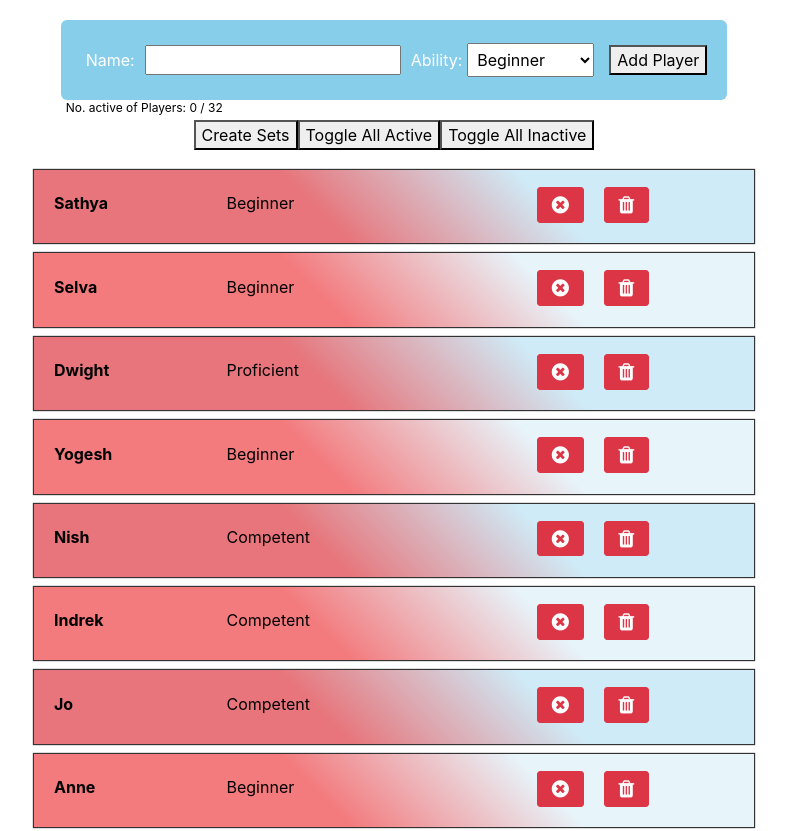
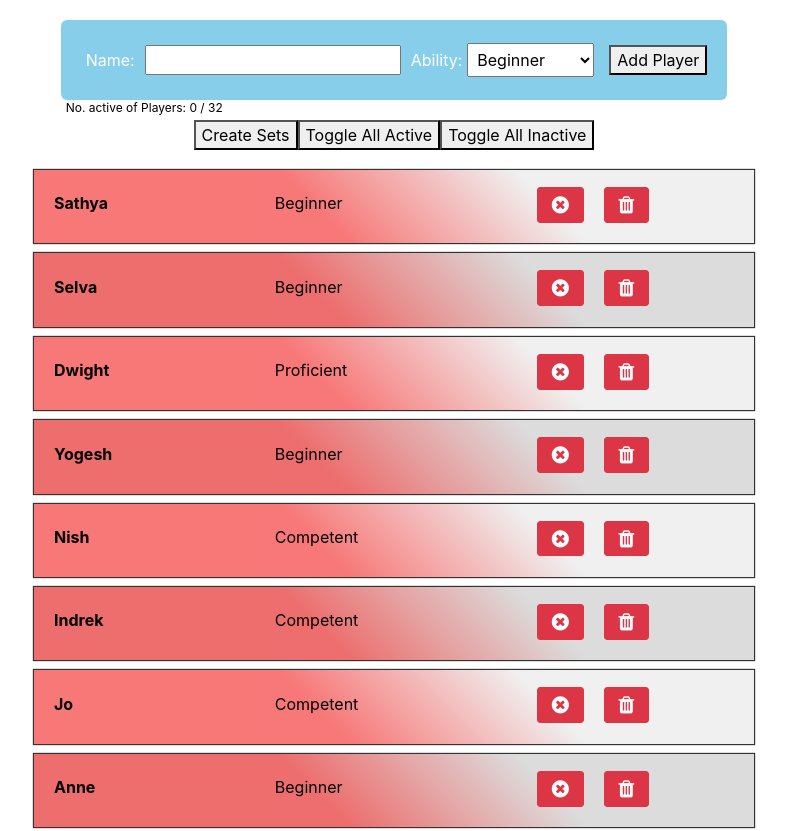
Before and after one commit to Dhrubub/tennis-matches-generator, a React (Create React App) app: page / in a window 1280 px wide. Shown: the top 831 px of the page, without its empty margins (246-1033 px from the left). Built offline with nearby package versions, Linux system fonts and the light colour scheme.

Commit message:
UI fixes

```diff
--- a/src/components/Home/player-card.tsx
+++ b/src/components/Home/player-card.tsx
@@ -107,22 +107,22 @@ const Container = styled.div`
   }
 
   &.even {
-    background-color: rgb(135,206,235, 0.2);
+    background-color: rgba(220,220,220);
   }
 
   &.odd {
-    background-color: rgb(135,206,235, 0.4);
+    background-color: rgba(240,240,240);
   }
 `;
 
 const PlayerName = styled.label`
   display: inline-block;
   margin-right: 10vw;
-  width: 20%;
+  width: 30%;
 
   font-weight: bold;
 
-  margin-right: 5%;
+  margin-right: 2%;
 
   word-break: break-all;
 `;
@@ -131,7 +131,7 @@ const PlayerAbility = styled.label`
   display: inline-block;
   width: 30%;
 
-  margin-right: 15%;
+  margin-right: 8%;
 `;
 
 const Icon = styled.i`
```
